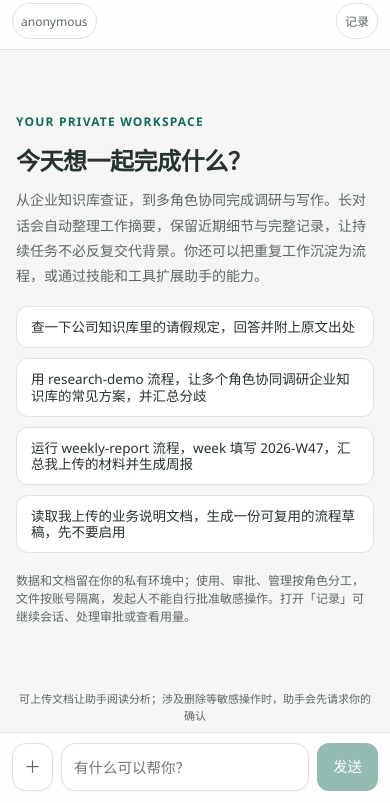
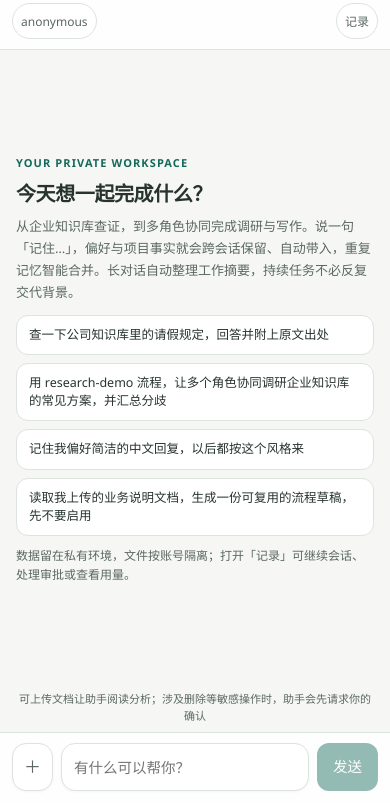
Before and after one commit to huyc666/private-agent-poc, a website: page web/index.html in a window 390 px wide. Shown: the part 41-844 px from the top of the page. Drawn offline with Linux system fonts and the light colour scheme; no server answers.

Commit message:
docs+ui: user-facing polish
- web/index.html: compact welcome card (no scrollbar), memory feature in
  intro + sample prompt, shorter note
- README.md: rewrite intro from user perspective (6 features), tech stack
  condensed to one line

```diff
--- a/web/index.html
+++ b/web/index.html
@@ -183,18 +183,19 @@
   .panel-empty { text-align: center; color: var(--dim); font-size: 12.5px;
     padding: 34px 10px; line-height: 1.7; }
   /* ---- 空会话欢迎卡（非技术用户引导）---- */
-  .welcome { align-self: center; max-width: 780px; width: 100%; margin: auto;
-    padding: 24px 0; text-align: left; }
-  .welcome .w-eyebrow { color: var(--accent); font-size: 12px; font-weight: 600; letter-spacing: .1em;
-    text-transform: uppercase; margin-bottom: 12px; }
-  .welcome h3 { font-size: 28px; font-weight: 600; margin-bottom: 10px; letter-spacing: -.02em; }
-  .welcome p { color: var(--dim); font-size: 15px; line-height: 1.8; margin-bottom: 24px; max-width: 570px; }
-  .welcome .w-grid { display: grid; grid-template-columns: 1fr 1fr; gap: 10px; }
+  .welcome { align-self: center; max-width: 720px; width: 100%; margin: auto;
+    padding: 12px 0; text-align: left; }
+  .welcome .w-eyebrow { color: var(--accent); font-size: 11px; font-weight: 600; letter-spacing: .1em;
+    text-transform: uppercase; margin-bottom: 8px; }
+  .welcome h3 { font-size: 24px; font-weight: 600; margin-bottom: 8px; letter-spacing: -.02em; }
+  .welcome p { color: var(--dim); font-size: 14px; line-height: 1.7; margin-bottom: 16px; max-width: 640px; }
+  .welcome .w-grid { display: grid; grid-template-columns: 1fr 1fr; gap: 8px; }
   .welcome .w-try { border: 1px solid var(--border); background: var(--panel); color: var(--text);
-    font-size: 13.5px; border-radius: var(--radius-m); padding: 14px 16px; cursor: pointer; text-align: left; }
+    font-size: 13px; border-radius: var(--radius-m); padding: 11px 14px; cursor: pointer; text-align: left;
+    line-height: 1.45; }
   .w-try { justify-content: flex-start; }
   .welcome .w-try:hover { border-color: var(--accent); color: var(--accent); background: var(--accent-bg); }
-  .welcome .w-note { color: var(--dim); font-size: 12px; margin-top: 18px; }
+  .welcome .w-note { color: var(--dim); font-size: 12px; margin-top: 14px; line-height: 1.6; }
   #panel { visibility: hidden; position: fixed; top: 0; right: -370px; width: 350px; height: 100dvh; background: var(--panel);
     border-left: 1px solid var(--border); transition: right .2s, visibility .2s; z-index: 10; display: flex; flex-direction: column;
     box-shadow: -6px 0 24px rgba(47, 60, 110, .10); }
@@ -284,11 +285,12 @@
     #chat > .msg, #chat > .think, #chat > .tool-chip, #chat > .approval-card, #chat > .draft-card {
       margin-left: 0; margin-right: 0; }
     .msg { max-width: 92%; padding: 11px 14px; }
-    .welcome { padding: 16px 0; }
-    .welcome h3 { font-size: 24px; }
-    .welcome p { font-size: 14px; margin-bottom: 18px; }
+    .welcome { padding: 8px 0; }
+    .welcome h3 { font-size: 20px; }
+    .welcome p { font-size: 13px; margin-bottom: 12px; }
     .welcome .w-grid { grid-template-columns: 1fr; }
-    .welcome .w-try { padding: 12px 14px; }
+    .welcome .w-try { padding: 10px 12px; font-size: 12.5px; }
+    .welcome .w-note { margin-top: 10px; }
     #composer { padding: 10px 12px 12px; gap: 8px; }
     #input { padding: 12px; min-width: 0; }
     #send { padding: 0 16px; }
@@ -601,7 +603,7 @@ let serverOnline = false;
 const SAMPLES = [
   '查一下公司知识库里的请假规定，回答并附上原文出处',
   '用 research-demo 流程，让多个角色协同调研企业知识库的常见方案，并汇总分歧',
-  '运行 weekly-report 流程，week 填写 2026-W47，汇总我上传的材料并生成周报',
+  '记住我偏好简洁的中文回复，以后都按这个风格来',
   '读取我上传的业务说明文档，生成一份可复用的流程草稿，先不要启用'
 ];
 function renderWelcome() {
@@ -612,7 +614,7 @@ function renderWelcome() {
   eyebrow.className = 'w-eyebrow'; eyebrow.textContent = 'YOUR PRIVATE WORKSPACE';
   const h = document.createElement('h3'); h.textContent = '今天想一起完成什么？';
   const p = document.createElement('p');
-  p.textContent = '从企业知识库查证，到多角色协同完成调研与写作。长对话会自动整理工作摘要，保留近期细节与完整记录，让持续任务不必反复交代背景。你还可以把重复工作沉淀为流程，或通过技能和工具扩展助手的能力。';
+  p.textContent = '从企业知识库查证，到多角色协同完成调研与写作。说一句「记住…」，偏好与项目事实就会跨会话保留、自动带入，重复记忆智能合并。长对话自动整理工作摘要，持续任务不必反复交代背景。';
   const grid = document.createElement('div');
   grid.className = 'w-grid';
   for (const s of SAMPLES) {
@@ -622,7 +624,7 @@ function renderWelcome() {
     grid.appendChild(b);
   }
   const note = document.createElement('div');
-  note.className = 'w-note'; note.textContent = '数据和文档留在你的私有环境中；使用、审批、管理按角色分工，文件按账号隔离，发起人不能自行批准敏感操作。打开「记录」可继续会话、处理审批或查看用量。';
+  note.className = 'w-note'; note.textContent = '数据留在私有环境，文件按账号隔离；打开「记录」可继续会话、处理审批或查看用量。';
   w.append(eyebrow, h, p, grid, note);
   chat.appendChild(w);
 }
```
Also changed, not shown: README.md.
